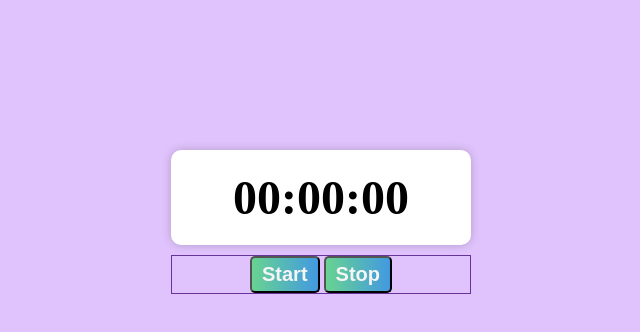
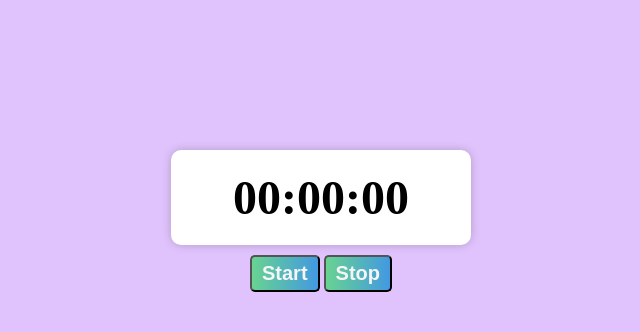
Before and after one commit to alsafa012/digital-watch, a plain HTML site: page index.html in a window 1280 px wide. Shown: the whole page, without its empty margins (319-959 px from the left). Drawn offline with Linux system fonts and the light colour scheme.

Commit message:
almost complete

```diff
--- a/index.html
+++ b/index.html
@@ -14,22 +14,22 @@
                     box-sizing: border-box;
                }
                body {
-                     width: 1200px;
-                     margin: auto;
+
+                     /* margin: auto;  */
                      background-color: #E0C3FC ;
                     /* background-image: linear-gradient(90deg, #8EC5FC 30%, #E0C3FC 90%); */
                }
                section {
-                    width: 500px;
+                    width: 400px;
                     margin: auto;
                }
                .watch {
 
-                    width: 300px;
+                    width:300px;
                     display: flex;
                     justify-content: center;
                     align-items: center;
-                    text-align: center;
+                    /* text-align: center; */
                     background-color: #fff;
                     border-radius: 10px;
                     box-shadow: 0 0 10px rgba(0, 0, 0, 0.2);
@@ -58,7 +58,6 @@
                     margin: auto;
                }
                .btn {
-                    border: 1px solid rebeccapurple;
                     text-align: center;
                     margin-top: 10px;
                }
```
